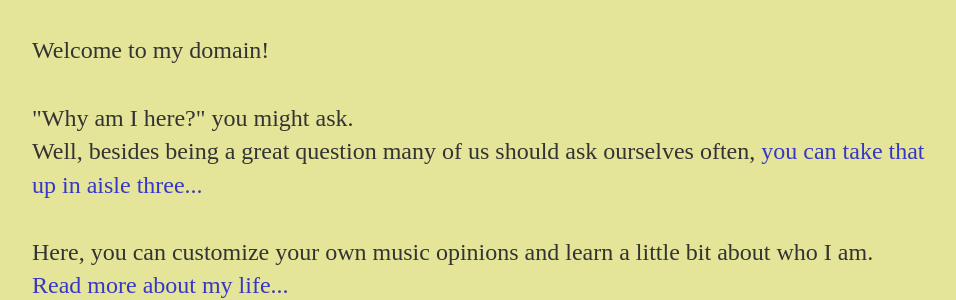
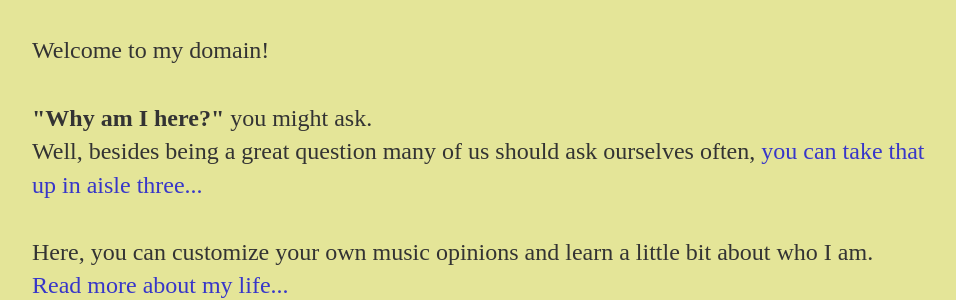
Before and after one commit to n8silveira/n8silveira.github.io, a Jekyll site: the page built from index.html, in a window 1280 px wide. Shown: the part 163-463 px from the top of the page, without its empty margins (160-1116 px from the left). Built offline with Jekyll 4.4.1, drawn with Linux system fonts in a browser that asks for light colours.

```diff
--- a/index.html
+++ b/index.html
@@ -6,7 +6,7 @@ title: Nathaniel Silveira's Website
 	<h1>Nathaniel Silveira</h1>
 	<p>Welcome to my domain!<br>
 		<br>
-		"Why am I here?" you might ask.<br>
+		<b>"Why am I here?"</b> you might ask.<br>
 		Well, besides being a great question many of us should ask ourselves often,
 		<a href="https://n8silveira.github.io/about/#aboutsection2">you can take that up in aisle three...</a><br>
 		<br>
```
